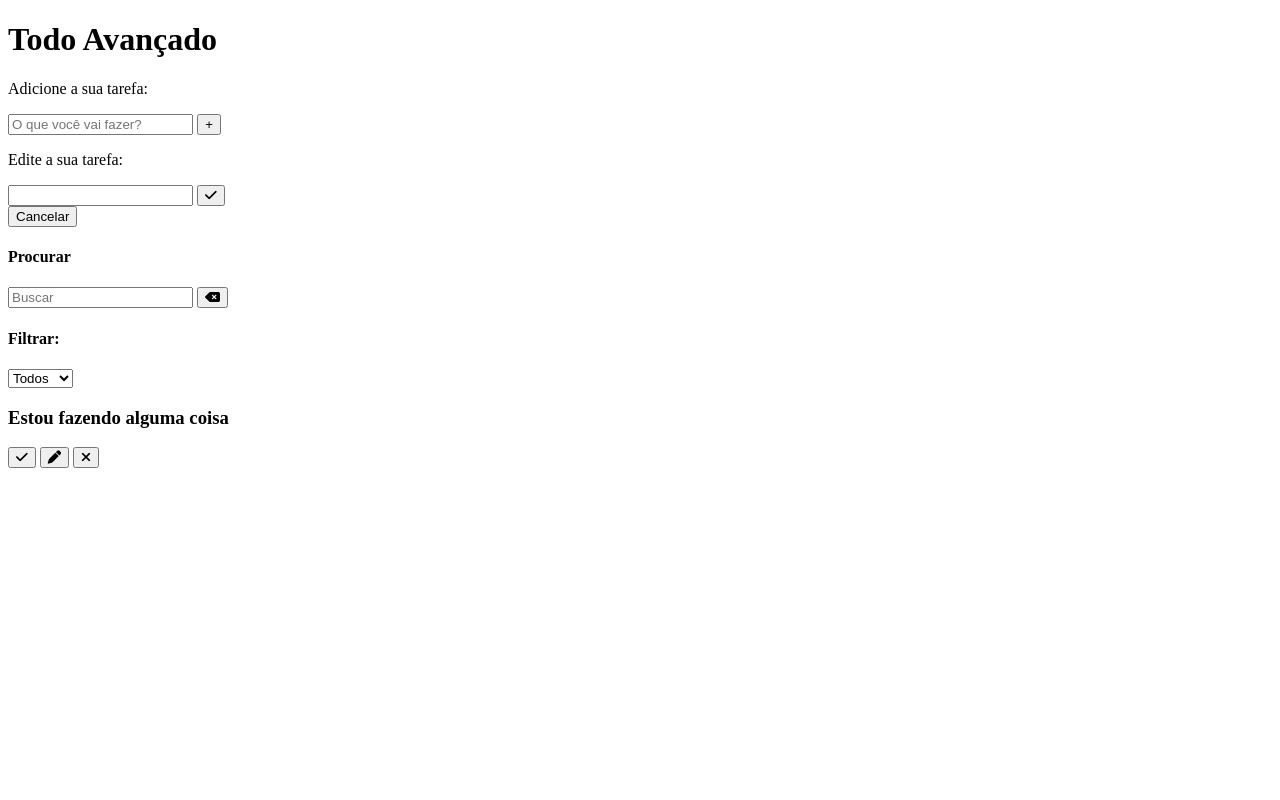
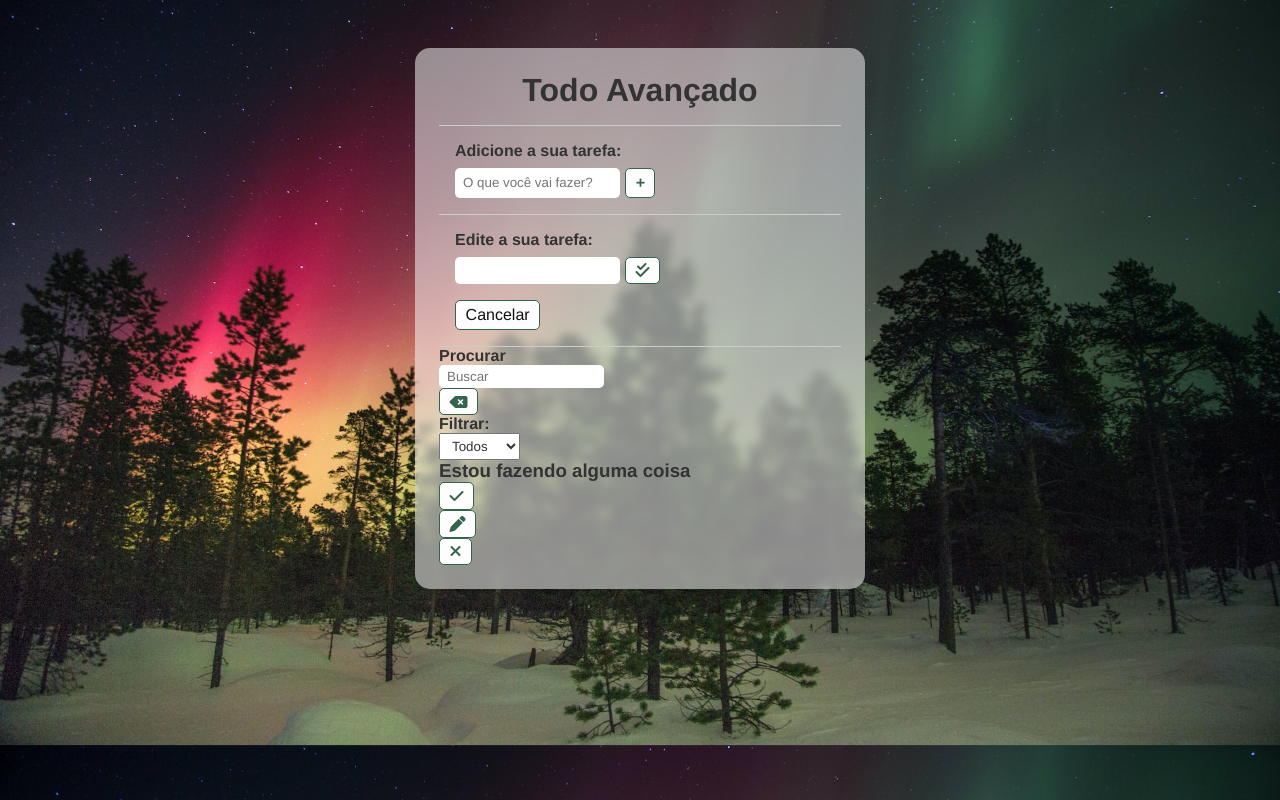
Before and after one commit to lltelles/advanced_todo_list, a plain HTML site: page index.html in a window 1280 px wide. Drawn offline with Linux system fonts and the light colour scheme.

Commit message:
added css pt.1

```diff
--- a/css/styles.css
+++ b/css/styles.css
@@ -0,0 +1,98 @@
+/* geral */
+
+* {
+  padding: 0;
+  margin: 0;
+  font-family: Helvetica;
+  color: #333;
+  box-sizing: border-box;
+}
+
+body {
+  background-image: url(../img/aurora.jpg);
+  background-position: center;
+  background-size: cover;
+}
+
+button {
+  background-color: #fdfdfd;
+  color: #111;
+  border: 1px solid #34644c;
+  border-radius: 5px;
+  padding: 0.3rem 0.6rem;
+  font-size: 1rem;
+  cursor: pointer;
+  display: flex;
+  justify-content: center;
+  align-items: center;
+  transition: 0.3s;
+}
+
+button:hover {
+  background-color: #34644c;
+  color: #fff;
+}
+
+button:hover > i {
+  color: #fff;
+}
+
+button i {
+  color: #34644c;
+  font-weight: bold;
+  pointer-events: none;
+}
+
+input,
+select {
+  padding: 0.25rem 0.5rem;
+}
+
+.hide {
+  display: none;
+}
+
+/* todo header */
+.todo-container {
+  max-width: 450px;
+  margin: 3rem auto;
+  background-color: #fdfdfd84;
+  backdrop-filter: blur(5px);
+  padding: 1.5rem;
+  border-radius: 15px;
+}
+
+.todo-container header {
+  text-align: center;
+  padding: 0 1rem 1rem;
+  border-bottom: 1px solid #ccc;
+}
+
+/* Todo form */
+
+#todo-form,
+#edit-form {
+  padding: 1rem;
+  border-bottom: 1px solid #ccc;
+}
+
+#todo-form p,
+#edit-form p {
+  margin-bottom: 0.5rem;
+  font-weight: bold;
+}
+
+.form-control {
+  display: flex;
+}
+
+.form-control input,
+input {
+  margin-right: 0.3rem;
+  border-radius: 5px;
+  border: none;
+}
+
+#cancel-edit-btn {
+  margin-top: 1rem;
+}
--- a/index.html
+++ b/index.html
@@ -35,21 +35,21 @@
           </button>
         </div>
       </form>
-      <form id="edit-form">
+      <form id="edit-form" class="">
         <p>Edite a sua tarefa:</p>
         <div class="form-control">
           <input type="text" id="edit-input" />
           <button type="submit">
-            <i class="fa-solid fa-check"></i>
+            <i class="fa-solid fa-check-double"></i>
           </button>
         </div>
-        <button id="calcel-edit-btn">Cancelar</button>
+        <button id="cancel-edit-btn">Cancelar</button>
       </form>
       <div id="toolbar">
         <div id="search">
           <h4>Procurar</h4>
           <form>
-            <input type="text" id="serach-input" placeholder="Buscar" />
+            <input type="text" id="search-input" placeholder="Buscar" />
             <button id="erase-button">
               <i class="fa-solid fa-delete-left"></i>
             </button>
```
Also changed, not shown: img/aurora.jpg (added).
